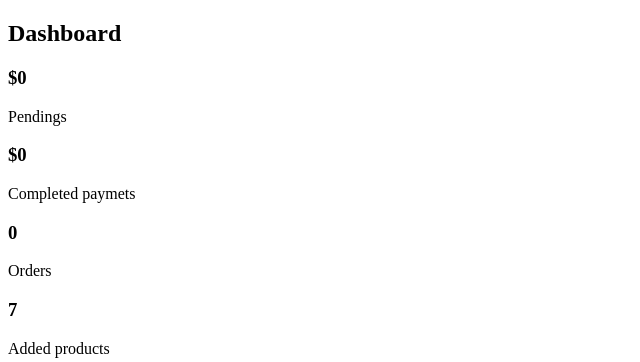
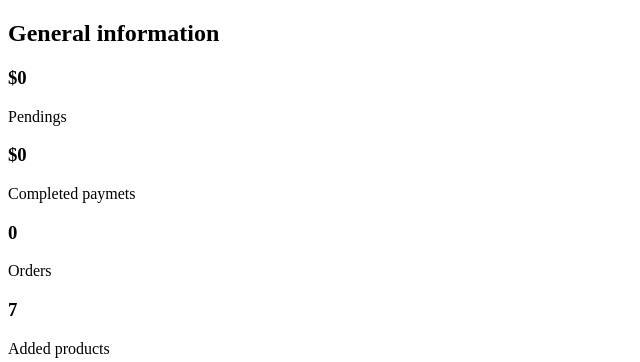
Before and after one commit to XhesBaze/CarShopWEBProject, a PHP site: page /admin_page.php in a window 1280 px wide. Shown: the part 164-526 px from the top of the page, without its empty margins (0-640 px from the left). Run offline with PHP 8.4, Linux system fonts and the light colour scheme; a user stored in the database is signed in; data comes from the database, SQL or seed files in the repository; data that the repository does not hold is empty.

Commit message:
Update admin_page.php

```diff
--- a/phpFiles/admin_page.php
+++ b/phpFiles/admin_page.php
@@ -21,8 +21,8 @@ if(!isset($admin_id)){
    <meta charset="UTF-8">
    <meta http-equiv="X-UA-Compatible" content="IE=edge">
    <meta name="viewport" content="width=device-width, initial-scale=1.0">
-   <title>Dashboard</title>
-
+   <title>Admin Page</title>
+   <link rel="icon" type="image/png" href="..\images\admin-logo.png"/>
    <link rel="stylesheet" href="https://cdnjs.cloudflare.com/ajax/libs/font-awesome/6.0.0/css/all.min.css">
 
    <link rel="stylesheet" href="css/admin_style.css">
@@ -34,7 +34,7 @@ if(!isset($admin_id)){
 
 <section class="dashboard">
 
-   <h1 class="title">Dashboard</h1>
+   <h1 class="title">General information</h1>
 
    <div class="box-container">
 
```
